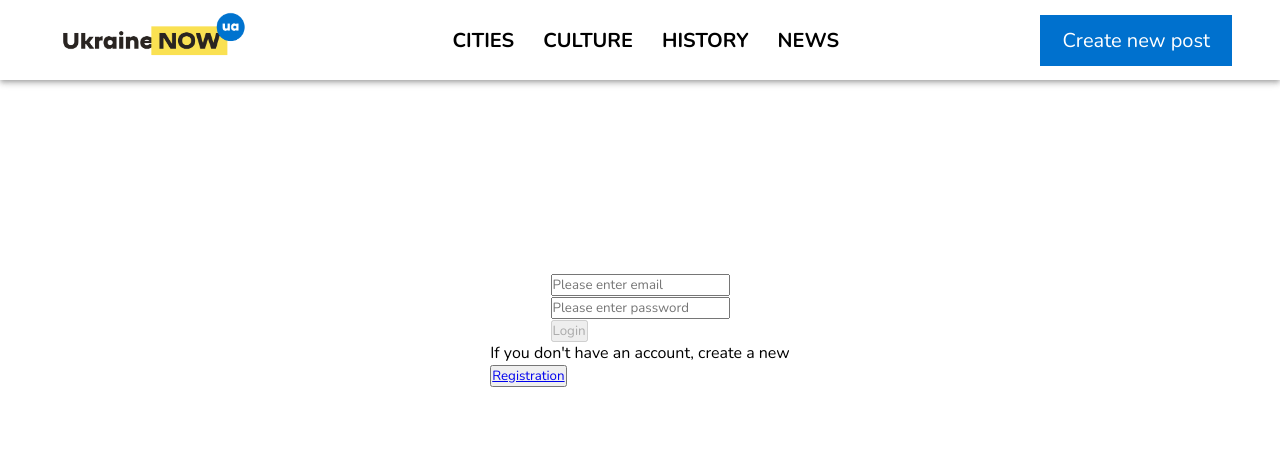
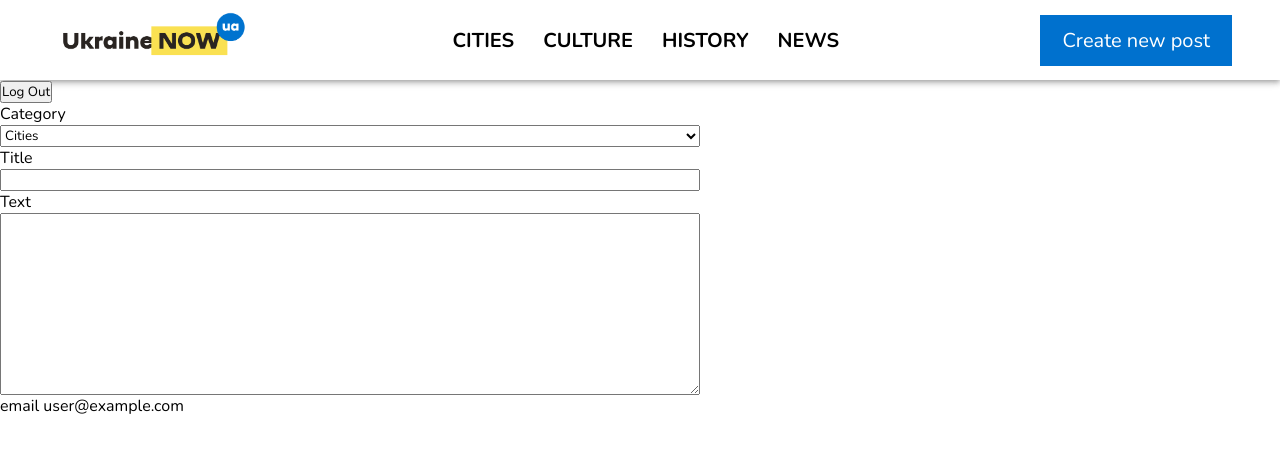
Before and after one commit to Yurii-Sapsai/project-blog, a React (Create React App) app: page /admin in a window 1280 px wide. Before the commit this address led to /admin/login. Shown: the top 452 px of the page. Built offline with nearby package versions, Linux system fonts and the light colour scheme; no server answers; sample sign-in values are in the browser's storage.

Commit message:
refactoring firebase authentication

```diff
--- a/src/App.js
+++ b/src/App.js
@@ -4,33 +4,32 @@ import AdminPage from "./pages/AdminPage/AdminPage";
 import LoginPage from './pages/AdminPage/LoginPage/LoginPage'
 import RegistrationPage from "./pages/AdminPage/RegistrationPage/RegistrationPage";
 
-import { BrowserRouter as Router, Route, Routes, Navigate } from 'react-router-dom'
+import { BrowserRouter as Router, Route, Routes } from 'react-router-dom'
 
-import { useAuth } from './hooks/use-auth';
+import { AuthContextProvider } from "./context/AuthContext";
+import ProtectedRoute from "./services/ProtectedRoute";
+
 
 function App() {
-
-  const { isAuth } = useAuth()
 
   return (
     <div >
       <Router>
+        <AuthContextProvider>
 
-        <Header />
+          <Header />
 
-        <Routes>
+          <Routes>
 
-          <Route path="/" element={<HomePage />} />
+            <Route path="/" element={<HomePage />} />
 
-          {isAuth
-            ? <Route path="/admin" element={<AdminPage />} />
-            : <Route path="/admin" element={<Navigate to="/admin/login" />} />}
+            <Route path="/admin" element={<ProtectedRoute> <AdminPage /> </ProtectedRoute>} />
+            <Route path="/admin/login" element={<LoginPage />} />
+            <Route path="/admin/registration" element={<RegistrationPage />} />
 
-          <Route path="/admin/login" element={<LoginPage />} />
-          <Route path="/admin/registration" element={<RegistrationPage />} />
+          </Routes>
 
-
-        </Routes>
+        </AuthContextProvider>
       </Router>
     </div>
   );
--- /dev/null
+++ b/src/context/AuthContext.js
@@ -0,0 +1,46 @@
+import { createContext, useContext, useEffect, useState } from 'react';
+import {
+  createUserWithEmailAndPassword,
+  signInWithEmailAndPassword,
+  signOut,
+  onAuthStateChanged,
+} from 'firebase/auth';
+import { auth } from '../firebase';
+
+const UserContext = createContext();
+
+export const AuthContextProvider = ({ children }) => {
+  const [user, setUser] = useState({});
+
+  const createUser = (email, password) => {
+    return createUserWithEmailAndPassword(auth, email, password);
+  };
+
+   const signIn = (email, password) =>  {
+    return signInWithEmailAndPassword(auth, email, password)
+   }
+
+  const logout = () => {
+      return signOut(auth)
+  }
+
+  useEffect(() => {
+    const unsubscribe = onAuthStateChanged(auth, (currentUser) => {
+      console.log(currentUser);
+      setUser(currentUser);
+    });
+    return () => {
+      unsubscribe();
+    };
+  }, []);
+
+  return (
+    <UserContext.Provider value={{ createUser, user, logout, signIn }}>
+      {children}
+    </UserContext.Provider>
+  );
+};
+
+export const UserAuth = () => {
+  return useContext(UserContext);
+};
--- a/src/firebase.js
+++ b/src/firebase.js
@@ -1,4 +1,5 @@
 import { initializeApp } from "firebase/app";
+import { getAuth } from "firebase/auth";
 
 const firebaseConfig = {
   apiKey: "AIzaSyDE2WjO3ItmLlwqcOTZYsxHxbCiO4xBokE",
@@ -7,6 +8,17 @@ const firebaseConfig = {
   storageBucket: "blog-app-7d4ac.appspot.com",
   messagingSenderId: "529401695962",
   appId: "1:529401695962:web:be740ba85c832b8d055fe3"
+
+ /*  apiKey: process.env.REACT_APP_FIREBASE_API_KEY,
+  authDomain: process.env.REACT_APP_FIREBASE_AUTH_DOMAIN,
+  databaseURL: process.env.REACT_APP_FIREBASE_DATABASE_URL,
+  projectId: process.env.REACT_APP_FIREBASE_PROJECT_ID,
+  storageBucket: process.env.REACT_APP_FIREBASE_STORAGE_BUCKET,
+  messagingSenderId: process.env.REACT_APP_FIREBASE_MESSAGING_SENDER_ID,
+  appId: process.env.REACT_APP_FIREBASE_APP_ID  */
 };
 
 const app = initializeApp(firebaseConfig);
+
+export default app
+export const auth = getAuth()
--- a/src/hooks/use-auth.js
+++ /dev/null
@@ -1,12 +0,0 @@
-import {useSelector} from 'react-redux'
-
-export function useAuth() {
-    const {email, token, id} = useSelector(state => state.user) //хук який отримує state
-
-    return {
-        isAuth: !!email,
-        email,
-        token,
-        id
-    }
-}
--- a/src/pages/AdminPage/AdminPage.jsx
+++ b/src/pages/AdminPage/AdminPage.jsx
@@ -1,22 +1,42 @@
-import React from 'react'
-import {useDispatch} from 'react-redux'
-import { removeUser } from '../../store/slices/userSlice'
+import React, { useState, useEffect } from 'react'
 
 import AddPost from '../../components/AddPost/AddPost'
+
+import { useDispatch } from 'react-redux'
+import { removeUser } from '../../store/slices/userSlice';
+
+import { UserAuth } from '../../context/AuthContext';
+
+import { useNavigate } from 'react-router-dom';
 
 
 function AdminPage() {
 
+  const { user, logout } = UserAuth()
+  const navigate = useNavigate()
+
   const dispatch = useDispatch()
+
+  const handlerLogout = async () => {
+    try {
+      await logout()
+      navigate('/admin/login')
+
+    } catch (error) {
+      console.log(error)
+    }
+  }
+
+
 
   return (
     <div>
 
-        <button onClick={()=>dispatch(removeUser())}>Log Out</button>
+      <button onClick={() => handlerLogout()}>Log Out</button>
+      <br />
 
-        <br />
-
-        <AddPost/>
+      <AddPost />
+      email {user && user.email}
 
 
     </div>
--- a/src/pages/AdminPage/LoginPage/LoginPage.jsx
+++ b/src/pages/AdminPage/LoginPage/LoginPage.jsx
@@ -1,44 +1,46 @@
-import React, {useState} from 'react'
+import React, { useState } from 'react'
 import Form from '../../../components/Form/Form'
-import {useDispatch} from 'react-redux'
-import {useNavigate} from 'react-router-dom'
+import { useDispatch } from 'react-redux'
+import { useNavigate } from 'react-router-dom'
 import { NavLink } from 'react-router-dom'
 import { setUser } from '../../../store/slices/userSlice'
 
-import { getAuth, signInWithEmailAndPassword } from "firebase/auth";
+
+import { auth } from '../../../firebase'
+
+import { UserAuth } from '../../../context/AuthContext'
 
 function LoginPage() {
 
   const dispatch = useDispatch()
   const navigate = useNavigate()
 
+  const {signIn} = UserAuth()
+
   const [errorLogin, setErrorLogin] = useState(false)
 
-  const handleLogin = (email, password) => {
-          const auth = getAuth()
-          signInWithEmailAndPassword(auth, email, password)
-              .then(({user})=> {
-                  dispatch(setUser({
-                      email: user.email,
-                      id: user.uid,
-                      token: user.accessToken
-                  }))
-                  navigate('/admin')
-              })
-              .catch(() => {
-                setErrorLogin(true)
-              });
+  const handleLogin = async (email, password) => {
+
+    try{
+      await signIn(email, password)
+      navigate('/admin')
+
+    } catch (error) {
+        console.log(error)
+    }
+
+
   }
 
-  return(
-      <div style={{display:'flex', flexDirection:'column' ,justifyContent:'center', alignItems:'center', height:'500px' }}>
-          {errorLogin ? <div style={{color:'red'}}> Login or password is incorrect </div> : null }
-          <Form title={'Login'} handleClick={handleLogin}/>
-          <div>
-            If you don't have an account, create a new  <br />
-            <button><NavLink to='/admin/registration'>Registration</NavLink></button>
-          </div>
+  return (
+    <div style={{ display: 'flex', flexDirection: 'column', justifyContent: 'center', alignItems: 'center', height: '500px' }}>
+      {errorLogin ? <div style={{ color: 'red' }}> Login or password is incorrect </div> : null}
+      <Form title={'Login'} handleClick={handleLogin} />
+      <div>
+        If you don't have an account, create a new  <br />
+        <button><NavLink to='/admin/registration'>Registration</NavLink></button>
       </div>
+    </div>
   )
 }
 
--- a/src/pages/AdminPage/RegistrationPage/RegistrationPage.jsx
+++ b/src/pages/AdminPage/RegistrationPage/RegistrationPage.jsx
@@ -7,25 +7,27 @@ import { setUser } from '../../../store/slices/userSlice'
 import { NavLink } from 'react-router-dom'
 import { useNavigate } from 'react-router-dom'
 
-import { getAuth, createUserWithEmailAndPassword } from "firebase/auth";
+import { auth } from '../../../firebase'
+
+import { UserAuth } from '../../../context/AuthContext'
+
 
 function RegistrationPage() {
   const dispatch = useDispatch()
   const navigate = useNavigate()
 
-  const handleRegister = (email, password) => {
-    const auth = getAuth();
+  const {createUser} = UserAuth()
 
-    createUserWithEmailAndPassword(auth, email, password)
-      .then(({ user }) => {
-        dispatch(setUser({
-          email: user.email,
-          id: user.uid,
-          token: user.accessToken
-        }))
-        navigate('/admin')
-      })
-      .catch((item) => console.log(item))
+  const handleRegister = async (email, password) => {
+
+    try{
+      await createUser(email, password)
+      navigate('/admin')
+
+    } catch (error) {
+        console.log(error)
+    }
+
   }
 
   return (
--- /dev/null
+++ b/src/services/ProtectedRoute.js
@@ -0,0 +1,14 @@
+import React from 'react';
+import { Navigate } from 'react-router-dom';
+import { UserAuth } from '../context/AuthContext';
+
+const ProtectedRoute = ({ children }) => {
+    const { user } = UserAuth();
+
+    if (!user) {
+        return <Navigate to='/admin/login' />;
+    }
+    return children;
+};
+
+export default ProtectedRoute;
--- a/src/store/slices/userSlice.js
+++ b/src/store/slices/userSlice.js
@@ -1,9 +1,10 @@
 import {createSlice} from '@reduxjs/toolkit'
 
 const initialState = {
+    accessToken: null,
     email: null,
-    token: null,
-    id: null
+    uid: null
+
 }
 
 const userSlice = createSlice({
```
